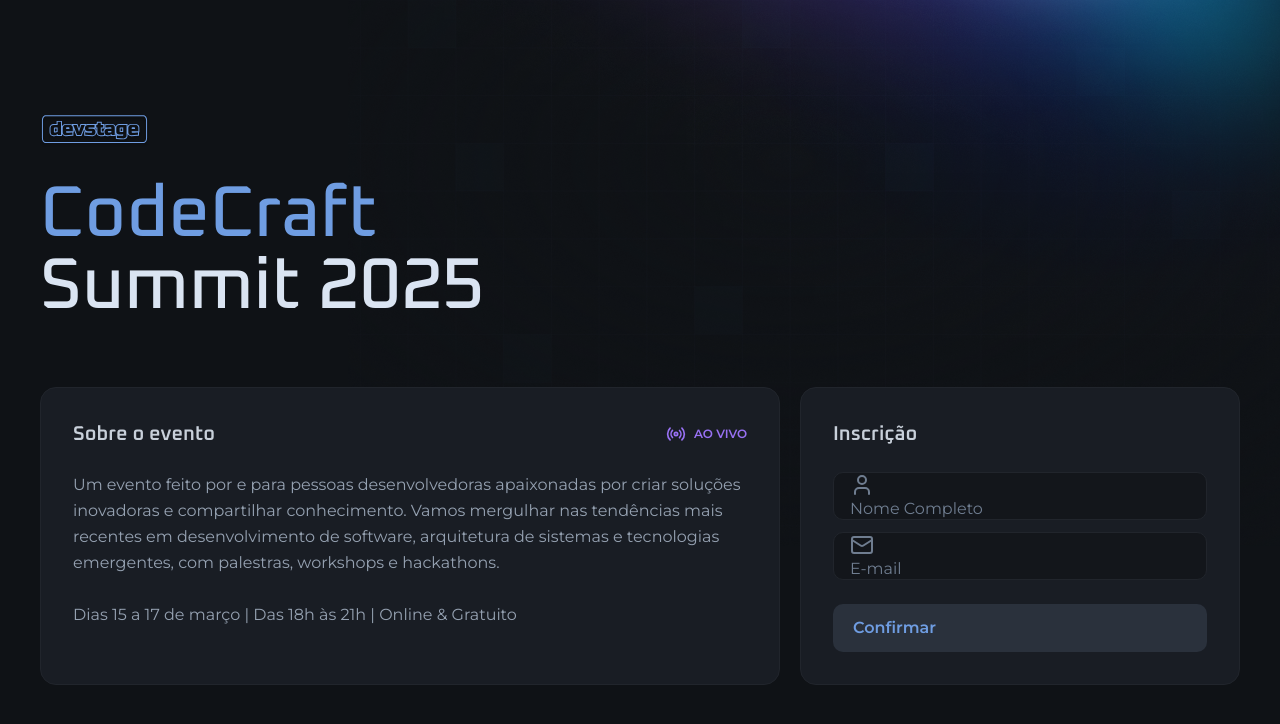
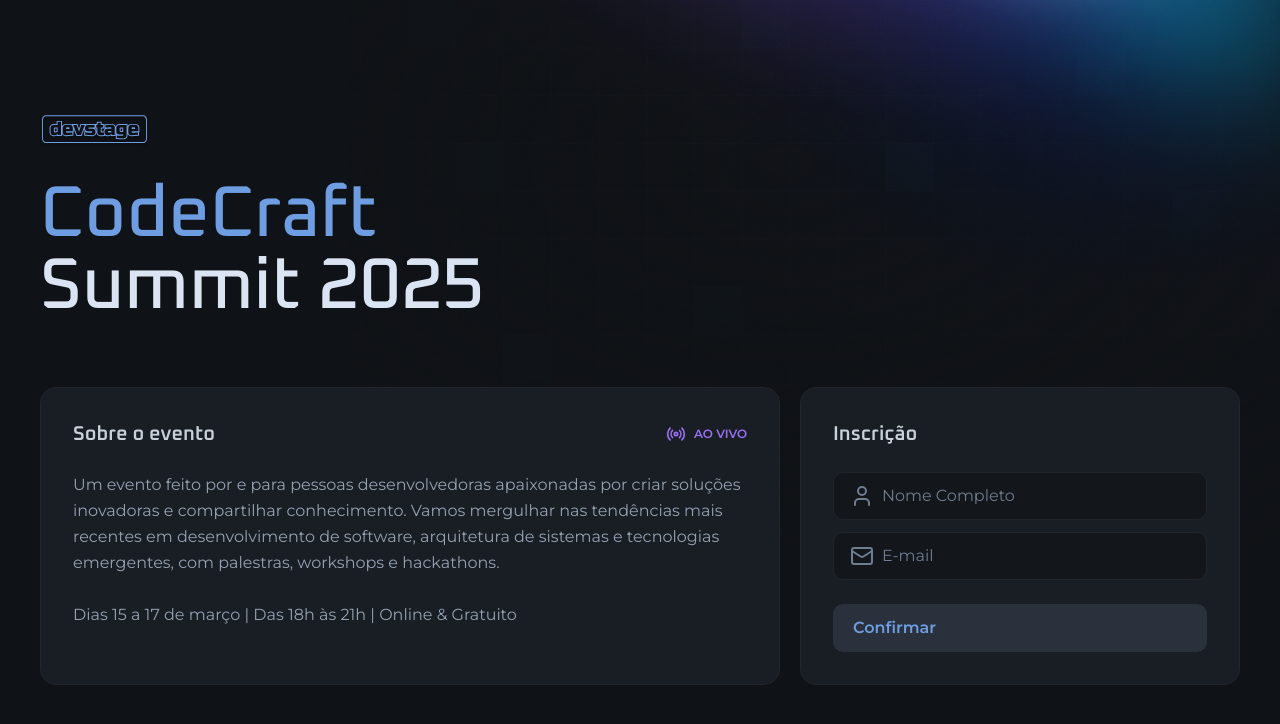
Before and after one commit to mthszr/NLW_connect, a Next.js app: page / in a window 1280 px wide. Shown: the top 724 px of the page. Built offline with nearby package versions, Linux system fonts and the light colour scheme.

Commit message:
correct className to use flex layout for better alignment

```diff
--- a/src/components/input.tsx
+++ b/src/components/input.tsx
@@ -7,7 +7,7 @@ export function InputRoot({ error = false, ...props }: InputRootProps) {
   return (
     <div
       data-error={error}
-      className="group bg-gray-800 h-12 border border-gray-600 rounded-xl px-4 items-center gap-2 focus-withing:border-gray-100 data-[error=true]:border-danger"
+      className="group bg-gray-800 h-12 border border-gray-600 rounded-xl px-4 flex items-center gap-2 focus-withing:border-gray-100 data-[error=true]:border-danger"
       {...props}
     />
   )
```
